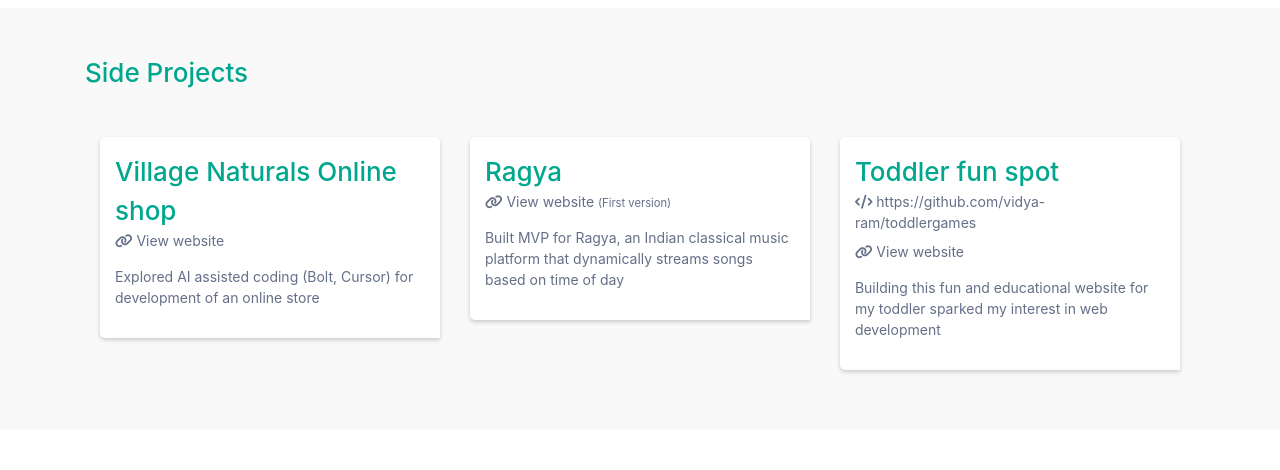
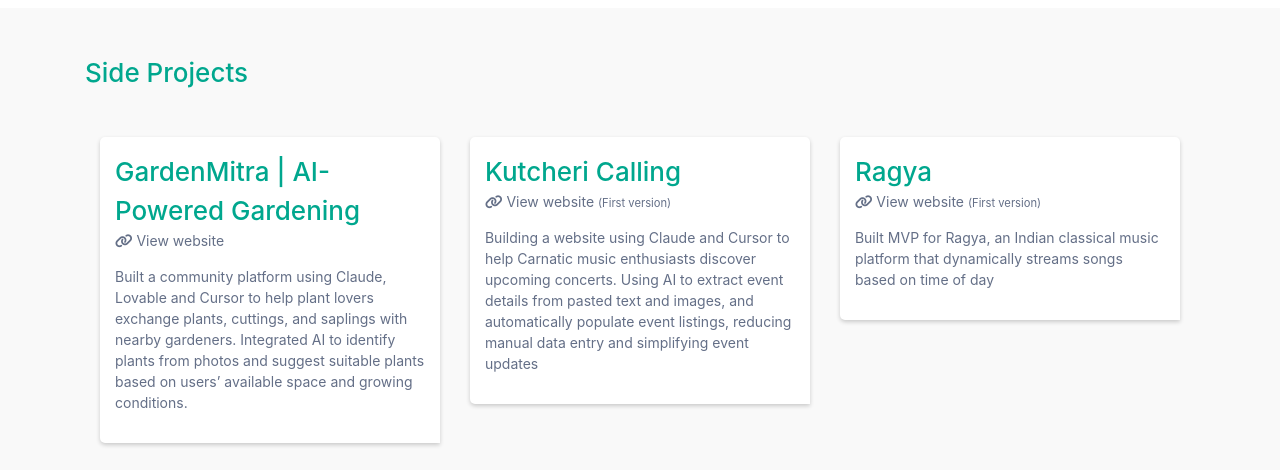
Before and after one commit to vidya-ram/vidya-ram.github.io, a plain HTML site: page index.html in a window 1280 px wide. Shown: the part 4120-4590 px from the top of the page. Drawn offline with Linux system fonts and the light colour scheme; a web font is replaced by a local one.

Commit message:
Update index.html

```diff
--- a/index.html
+++ b/index.html
@@ -300,9 +300,17 @@
 
           <div class="card-item">
             <div class="card">
-              <p class="heading"><a href="https://github.com/vidya-ram/organic-store" target="_blank" class="nounderline">Village Naturals Online shop</a></p>
-              <p><i class="fa-solid fa-link"></i> <a href="https://village-naturals-blr.vercel.app" target="_blank" class="nounderline">View website</a></p>
-              <p>Explored AI assisted coding (Bolt, Cursor) for development of an online store</p>
+              <p class="heading"><a href="https://github.com/vidya-ram/organic-store" target="_blank" class="nounderline">GardenMitra | AI-Powered Gardening</a></p>
+              <p><i class="fa-solid fa-link"></i> <a href="https://garden-mitra.netlify.app" target="_blank" class="nounderline">View website</a></p>
+              <p>Built a community platform using Claude, Lovable and Cursor to help plant lovers exchange plants, cuttings, and saplings with nearby gardeners. Integrated AI to identify plants from photos and suggest suitable plants based on users’ available space and growing conditions.</p>
+            </div>
+          </div>
+
+          <div class="card-item">
+            <div class="card">
+              <p class="heading"><a href="https://ragya.netlify.app" target="_blank" class="nounderline">Kutcheri Calling</a></p>
+              <p><i class="fa-solid fa-link"></i> <a href="https://kutchericalling.netlify.app" target="_blank" class="nounderline">View website</a> <small>(First version)</small></p>
+              <p>Building a website using Claude and Cursor to help Carnatic music enthusiasts discover upcoming concerts. Using AI to extract event details from pasted text and images, and automatically populate event listings, reducing manual data entry and simplifying event updates</p>
             </div>
           </div>
 
```
